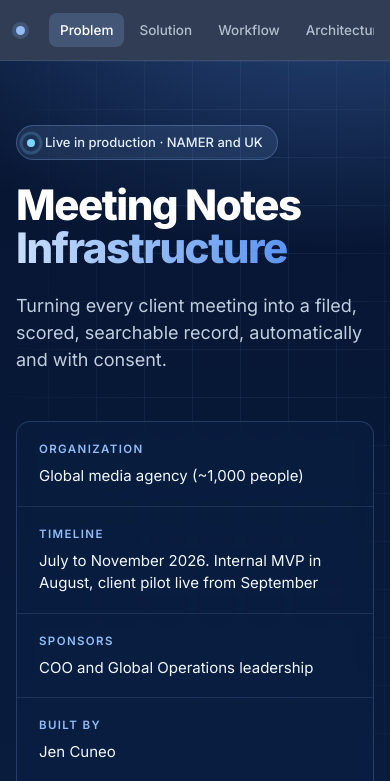
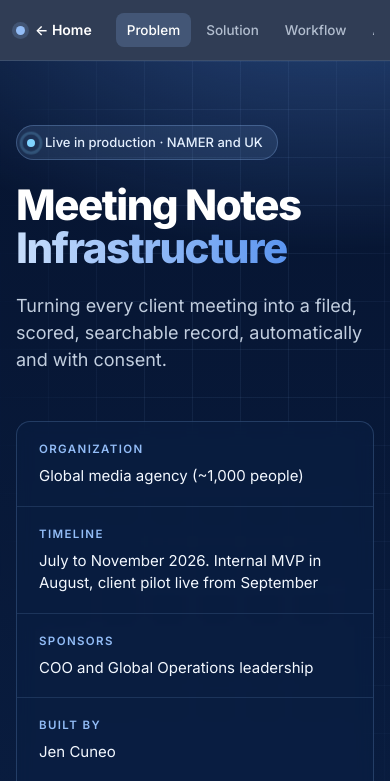
Before and after one commit to jcuneo-builds/jcuneo-builds.github.io, a plain HTML site: page meeting-notes-infrastructure/index.html in a window 390 px wide. Shown: the top 781 px of the page. Drawn offline with Linux system fonts and the light colour scheme.

Commit message:
Update meeting notes backlink.html

```diff
--- a/meeting-notes-infrastructure/index.html
+++ b/meeting-notes-infrastructure/index.html
@@ -348,7 +348,8 @@
     .wrap { padding: 0 16px; }
     section { padding: 64px 0; }
     .hero { padding: 64px 0 48px; }
-    .nav .brand span.full { display: none; }
+    .nav .brand span.full { font-size: 0; }
+    .nav .brand span.full::after { content: "← Home"; font-size: 14px; }
     .meta { grid-template-columns: 1fr; }
     .meta div { border-right: 0 !important; border-bottom: 1px solid rgba(147,189,247,.14) !important; }
     .meta div:last-child { border-bottom: 0 !important; }
@@ -373,7 +374,7 @@
 
 <nav class="nav" aria-label="Sections">
   <div class="wrap">
-    <a class="brand" href="#top"><span class="dot"></span><span class="full">Meeting Notes Infrastructure</span></a>
+    <a class="brand" href="https://jcuneo-builds.github.io/" aria-label="Back to Jen Cuneo homepage"><span class="dot"></span><span class="full">← Jen Cuneo</span></a>
     <ul>
       <li><a class="link" href="#problem">Problem</a></li>
       <li><a class="link" href="#solution">Solution</a></li>
@@ -863,6 +864,7 @@
 <footer>
   <div class="wrap">
     <span><strong>Meeting Notes Infrastructure</strong> · 2026</span>
+    <a href="https://jcuneo-builds.github.io/#work" style="color:var(--blue-300)">← More projects</a>
   </div>
 </footer>
 
```
